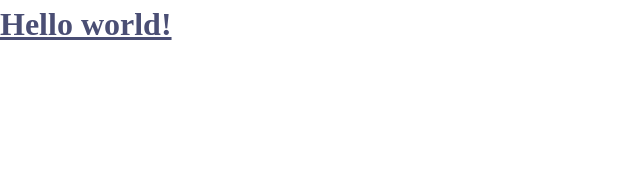
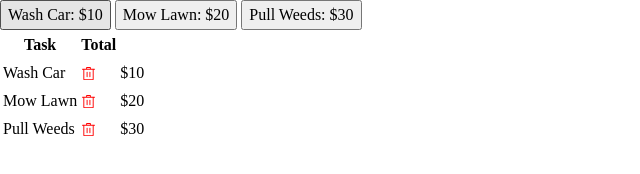
Before and after one commit to IbrohimRasulov/Invoice-creator, a website: page index.html in a window 1280 px wide. Shown: the whole page, without its empty margins (0-640 px from the left). Drawn offline with Linux system fonts and the light colour scheme.

Commit message:
Add html structure and icons

```diff
--- a/index.html
+++ b/index.html
@@ -1,5 +1,6 @@
  <!DOCTYPE html>
  <html lang="en">
+
  <head>
    <meta charset="UTF-8">
    <meta http-equiv="X-UA-Compatible" content="IE=edge">
@@ -7,7 +8,46 @@
    <title>Invoice Creator</title>
    <link rel="stylesheet" href="css/index.css">
  </head>
+
  <body>
-  <h1><a href="#">Hello world!</a></h1>
+   <div id="container">
+     <header>
+     </header>
+     <main>
+       <div id="services">
+         <button id="washing">Wash Car: $10</button>
+         <button id="lawning">Mow Lawn: $20</button>
+         <button id="pulling">Pull Weeds: $30</button>
+       </div>
+       <div id="tasks">
+         <table>
+           <thead>
+             <tr>
+               <th>Task</th>
+               <th>Total</th>
+             </tr>
+           </thead>
+           <tbody>
+             <tr>
+               <td>Wash Car</td>
+               <td><img src="assets/icon-delete.svg" alt="delete-btn"></td>
+               <td>$10</td>
+             </tr>
+             <tr>
+               <td>Mow Lawn</td>
+               <td><img src="assets/icon-delete.svg" alt="delete-btn"></td>
+               <td>$20</td>
+             </tr>
+             <tr>
+               <td>Pull Weeds</td>
+               <td><img src="assets/icon-delete.svg" alt="delete-btn"></td>
+               <td>$30</td>
+             </tr>
+           </tbody>
+         </table>
+       </div>
+     </main>
+   </div>
  </body>
+
  </html>
--- a/sass/index.scss
+++ b/sass/index.scss
@@ -16,3 +16,11 @@ h1 {
     }
   }
 }
+
+td {
+  img {
+    &:hover {
+      cursor: pointer;
+    }
+  }
+}
```
Also changed, not shown: assets/Icon.svg (deleted), assets/icon-delete.svg (added), assets/icon-envelope.svg (added), css/index.css. Lines whose indentation alone changed are shown as unchanged.
